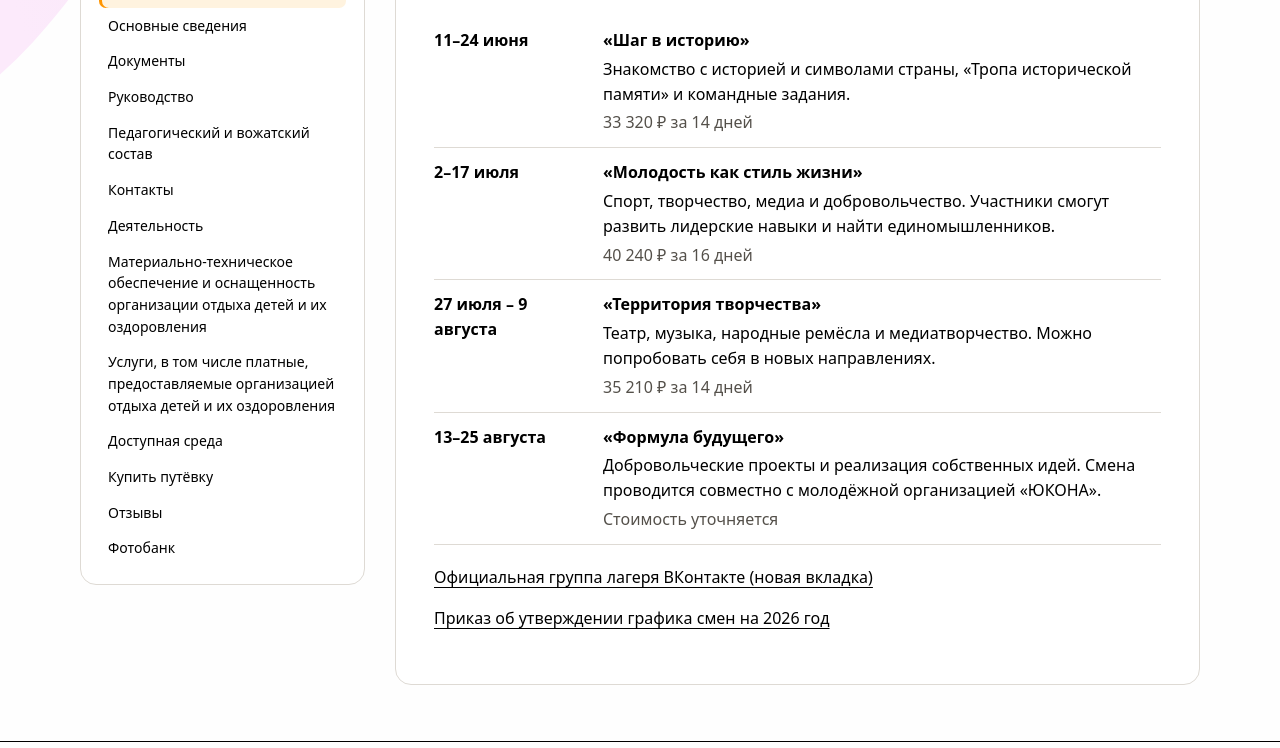
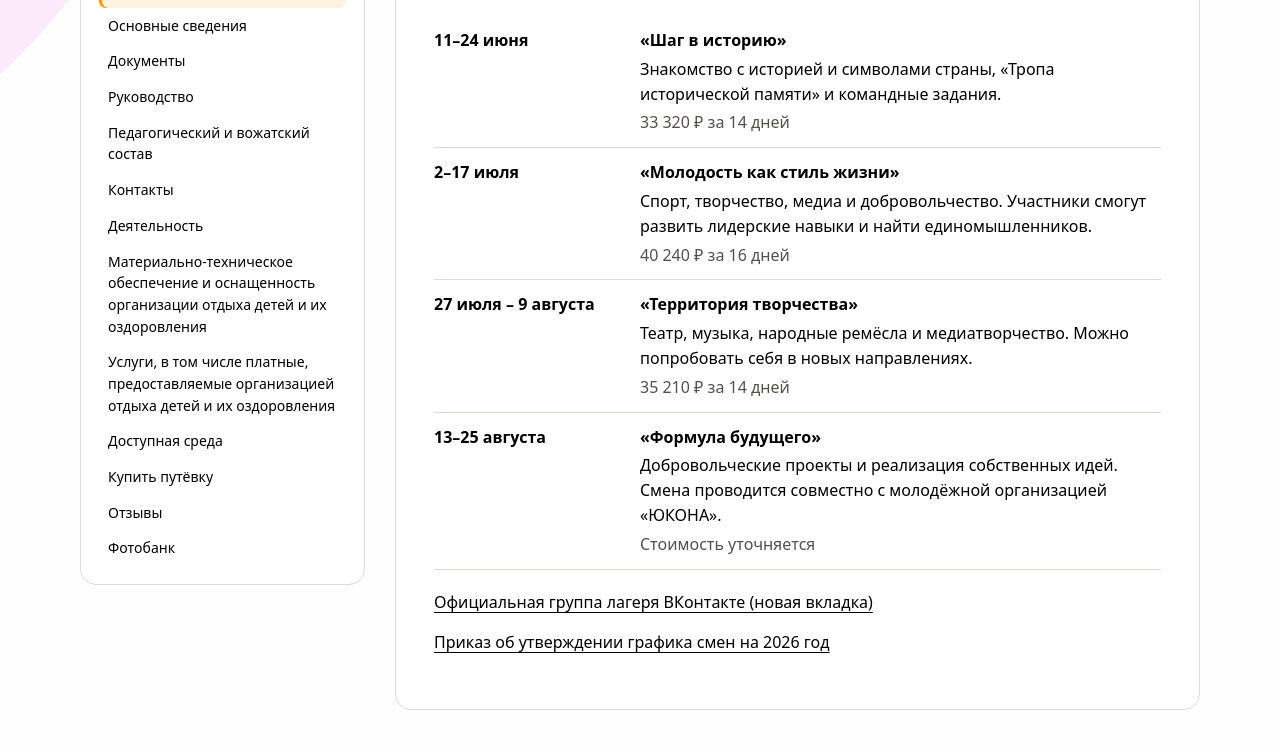
Before and after one commit to arthur-mamaev/belochka, a plain HTML site: page index.html in a window 1280 px wide. Shown: the part 622-1370 px from the top of the page. Drawn offline with Linux system fonts and the light colour scheme.

Commit message:
Keep shift date ranges aligned

```diff
--- a/index.html
+++ b/index.html
@@ -73,9 +73,10 @@ article [id]{scroll-margin-top:16px}
 .booking-fields dd{margin:0;font-weight:650}
 .booking-registry li+li{margin-top:8px}
 
-.shifts{list-style:none;padding:0;margin:20px 0}
-.shifts li{display:grid;grid-template-columns:155px 1fr;gap:5px 14px;padding:12px 0;border-bottom:1px solid var(--line)}
-.shift-dates{font-weight:750}
+.shifts{list-style:none;padding:0;margin:20px 0;container-type:inline-size}
+.shifts li{display:grid;grid-template-columns:12em minmax(0,1fr);gap:5px 14px;padding:12px 0;border-bottom:1px solid var(--line)}
+.shift-dates{font-weight:750;white-space:nowrap}
+@container (max-width:28rem){.shifts li{grid-template-columns:minmax(0,1fr)}.shift-dates{white-space:normal}.shift-dates time{white-space:nowrap}}
 .shifts p{margin:4px 0}
 .album-grid{display:grid;grid-template-columns:repeat(auto-fit,minmax(min(175px,100%),1fr));gap:14px}
 details{border:1px solid var(--line);border-radius:12px;padding:12px}
```
